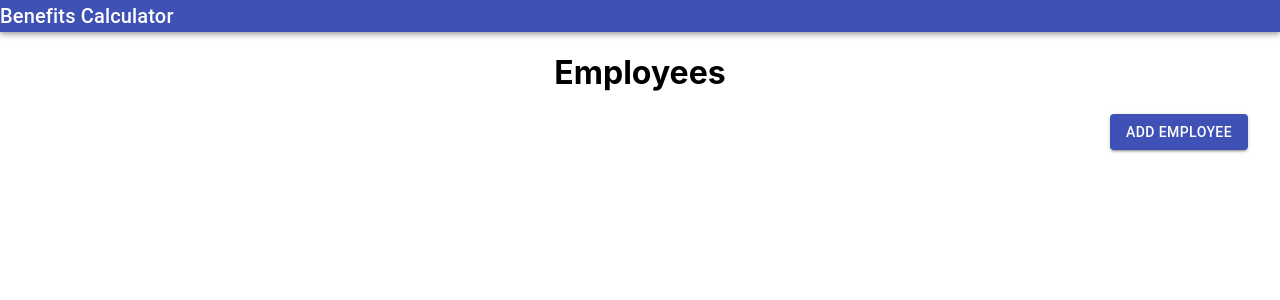
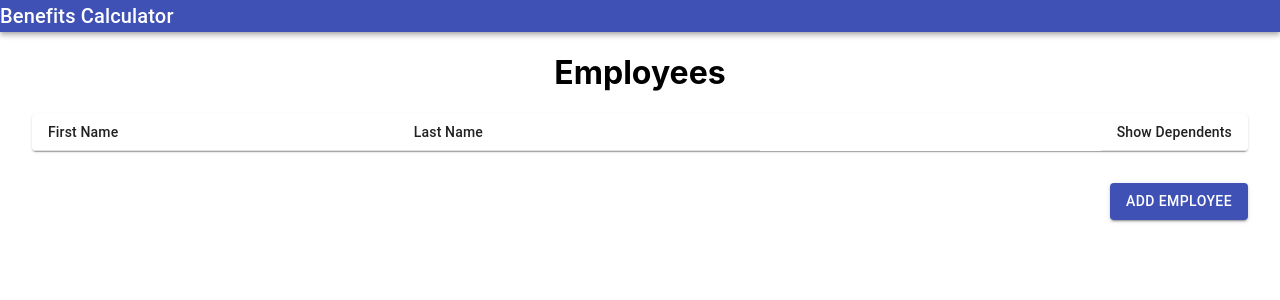
Before and after one commit to BGrebner/BenefitsCalculator, a React (Create React App) app in the folder benefits-calculator-ui/: page / in a window 1280 px wide. Shown: the top 300 px of the page. Built offline with nearby package versions, Linux system fonts and the light colour scheme.

Commit message:
add in employee list table;

```diff
--- a/benefits-calculator-ui/src/components/employeeList/EmployeeList.tsx
+++ b/benefits-calculator-ui/src/components/employeeList/EmployeeList.tsx
@@ -1,10 +1,23 @@
-import { Button } from "@material-ui/core";
+import { Button, TableContainer, TableBody, TableRow, TableCell, Table, TableHead } from "@material-ui/core";
+import { Paper } from '@material-ui/core';
 import React from "react";
 import "./employeeList.css";
+
 
 const EmployeeList = () => (
     <div id="employeeList">
         <h1 className="centered">Employees</h1>
+        <TableContainer className="employeeListTable" component={Paper}>
+            <Table size="small" aria-label="employees">
+                <TableHead>
+                    <TableRow>
+                        <TableCell>First Name</TableCell>
+                        <TableCell>Last Name</TableCell>
+                        <TableCell className="float-right">Show Dependents</TableCell>
+                    </TableRow>
+                </TableHead>
+            </Table>
+        </TableContainer>
 
         <Button className="float-right" variant="contained" color="primary">Add Employee</Button>
     </div>
--- a/benefits-calculator-ui/src/components/employeeList/employeeList.css
+++ b/benefits-calculator-ui/src/components/employeeList/employeeList.css
@@ -9,3 +9,7 @@
 #employeeList {
     margin: 0 2rem;
 }
+
+.employeeListTable {
+    margin-bottom: 2rem;
+}
```
Also changed, not shown: 1 other file (tests, documents, lock files or other folders).
